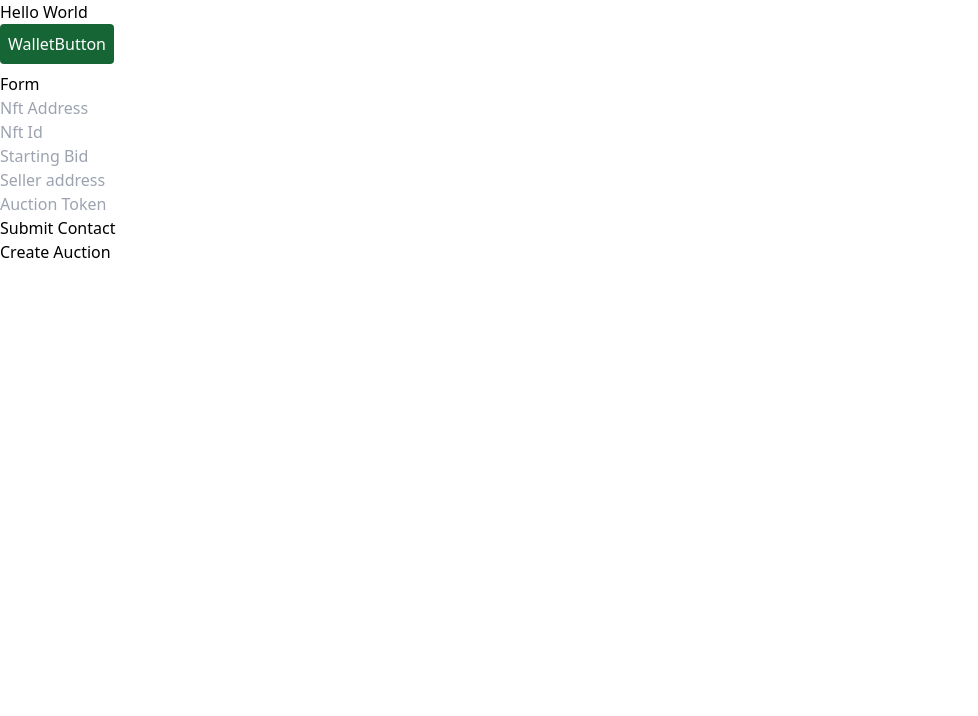
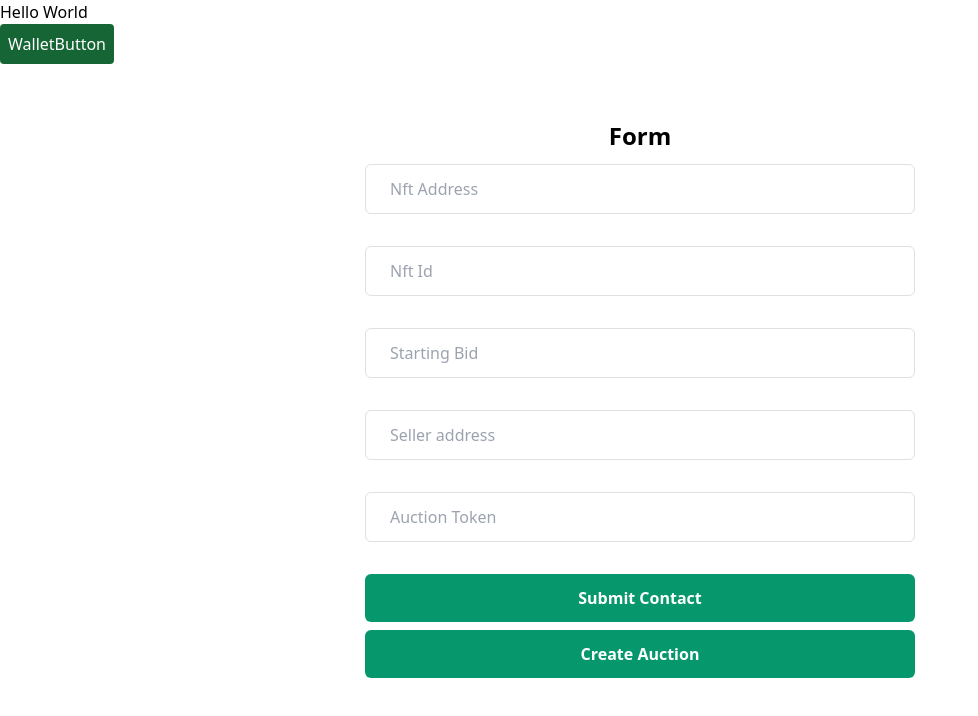
Before and after one commit to EncodeClubGroup6/auction-frontend-svc, a React (Create React App) app in the folder auction-fe/: page / in a window 1280 px wide. Shown: the top 716 px of the page, without its empty margins (0-978 px from the left). Built offline with nearby package versions, Linux system fonts and the light colour scheme.

Commit message:
Improving CSS of Form

```diff
--- a/auction-fe/public/index.html
+++ b/auction-fe/public/index.html
@@ -15,6 +15,7 @@
       user's mobile device or desktop. See https://developers.google.com/web/fundamentals/web-app-manifest/
     -->
     <link rel="manifest" href="%PUBLIC_URL%/manifest.json" />
+    <link rel="icon" href="https://emojipedia-us.s3.dualstack.us-west-1.amazonaws.com/thumbs/120/toss-face/342/hammer_1f528.png" type="image/png">
     <!--
       Notice the use of %PUBLIC_URL% in the tags above.
       It will be replaced with the URL of the `public` folder during the build.
@@ -24,7 +25,7 @@
       work correctly both with client-side routing and a non-root public URL.
       Learn how to configure a non-root public URL by running `npm run build`.
     -->
-    <title>React App</title>
+    <title>NFT Auction</title>
   </head>
   <body>
     <noscript>You need to enable JavaScript to run this app.</noscript>
--- a/auction-fe/src/components/CreateAuction.js
+++ b/auction-fe/src/components/CreateAuction.js
@@ -65,61 +65,69 @@ function CreateAuction(props) {
   }
 
   return (
-    <div>
+    <div className="flex items-center justify-center p-12">
+      <div className="mx-auto w-full max-w-[550px]">
         <form onSubmit={handleSubmit}>
-        <div>
-          <h3>Form</h3>
-        </div>
-        <div>
+            <h3 className="font-bold text-2xl text-center">Form</h3>
+          <div className="mb-8 mt-3">
             <input
               type='text'
               onChange={onChange}
               name='nft_address'
               placeholder='Nft Address'
               value={contractParams.nft_address}
+              className="w-full rounded-md border border-[#e0e0e0] bg-white py-3 px-6 text-base font-medium text-[#6B7280] outline-none focus:border-[#6A64F1] focus:shadow-md"
             />
           </div>
-        <div>
+          <div className="mb-8 mt-3">
             <input
               type='number'
               onChange={onChange}
               name='nft_id'
               placeholder='Nft Id'
               value={contractParams.nft_id}
+              className="w-full rounded-md border border-[#e0e0e0] bg-white py-3 px-6 text-base font-medium text-[#6B7280] outline-none focus:border-[#6A64F1] focus:shadow-md"
             />
           </div>
-        <div>
+          <div className="mb-8 mt-3">
             <input
               type='number'
               onChange={onChange}
               name='starting_bid'
               placeholder='Starting Bid'
               value={contractParams.starting_bid}
+              className="w-full rounded-md border border-[#e0e0e0] bg-white py-3 px-6 text-base font-medium text-[#6B7280] outline-none focus:border-[#6A64F1] focus:shadow-md"
             />
           </div>
-        <div>
+          <div className="mb-8 mt-3">
             <input
               type='text'
               onChange={onChange}
               name='seller_address'
               placeholder='Seller address'
               value={contractParams.seller_address}
+              className="w-full rounded-md border border-[#e0e0e0] bg-white py-3 px-6 text-base font-medium text-[#6B7280] outline-none focus:border-[#6A64F1] focus:shadow-md"
             />
           </div>
-        <div>
+          <div className="mb-8 mt-3">
             <input
               type='text'
               onChange={onChange}
               name='auction_token'
               placeholder='Auction Token'
               value={contractParams.auction_token}
+              className="w-full rounded-md border border-[#e0e0e0] bg-white py-3 px-6 text-base font-medium text-[#6B7280] outline-none focus:border-[#6A64F1] focus:shadow-md"
             />
           </div>
-        <div>
-          <button type='submit'>Submit Contact</button>
+          <div className="mt-2">
+            <button type='submit' className="hover:shadow-form w-full rounded-md bg-[#06986c] py-3 px-8 text-center text-base font-semibold text-white outline-none">Submit Contact</button>
+          </div>
+          <div className="mt-2">
+          <button onClick={createAuction} className="hover:shadow-form w-full rounded-md bg-[#06986c] py-3 px-8 text-center text-base font-semibold text-white outline-none">Create Auction</button>
           </div>
         </form>
-      <button onClick={createAuction}>Create Auction</button>
+
+      </div>
     </div>
   )
 }
```
Also changed, not shown: 1 other file (tests, documents, lock files or other folders). Lines whose indentation alone changed are shown as unchanged.
